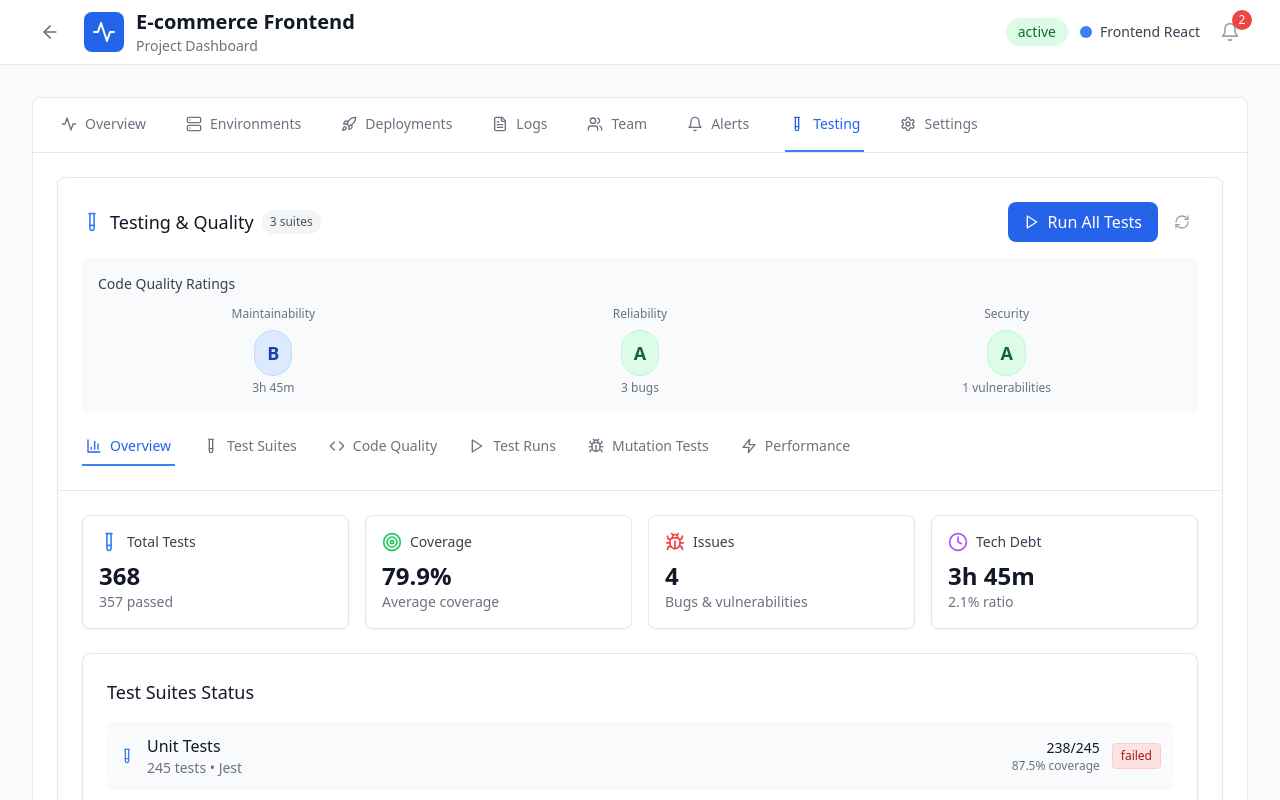
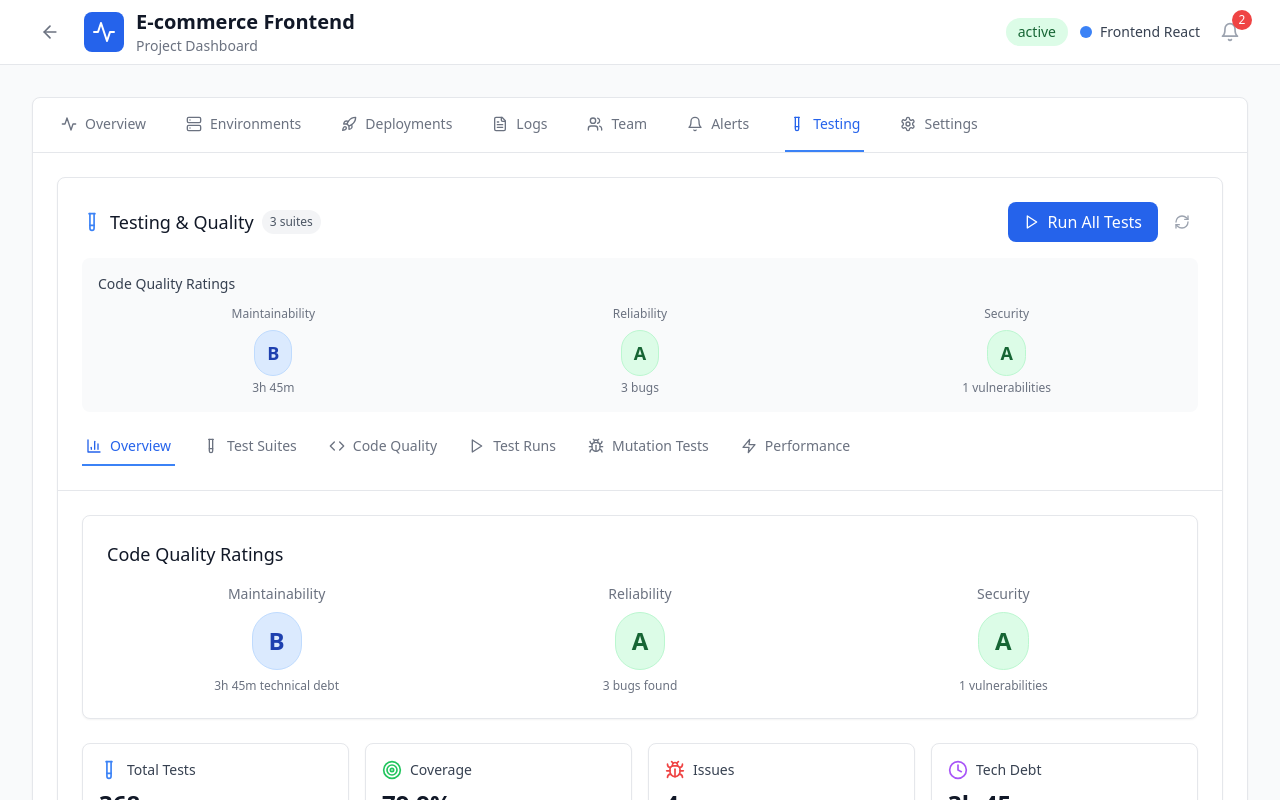
Before and after one commit to jpandof/projects, a React (Vite) app: page /project/proj-001 in a window 1280 px wide. Both pictures are taken after a click on the button "Testing". Shown: the top 800 px of the page. Built offline with nearby package versions, Linux system fonts and the light colour scheme.

Commit message:
Updated ProjectTesting.tsx

```diff
--- a/src/components/ProjectTesting.tsx
+++ b/src/components/ProjectTesting.tsx
@@ -164,6 +164,42 @@ export const ProjectTesting: React.FC<ProjectTestingProps> = ({ projectId }) =>
 
   const renderOverview = () => (
     <div className="space-y-6">
+      {/* Code Quality Ratings */}
+      {qualityMetrics && (
+        <div className="bg-white rounded-lg shadow-sm border p-6">
+          <h3 className="text-lg font-medium text-gray-900 mb-4">Code Quality Ratings</h3>
+          <div className="grid grid-cols-1 md:grid-cols-3 gap-6">
+            <div className="text-center">
+              <div className="text-sm text-gray-500 mb-2">Maintainability</div>
+              <div className={`inline-flex items-center px-4 py-3 rounded-full border font-bold text-2xl ${getRatingColor(qualityMetrics.maintainabilityRating)}`}>
+                {qualityMetrics.maintainabilityRating}
+              </div>
+              <div className="text-xs text-gray-500 mt-2">
+                {qualityMetrics.technicalDebt} technical debt
+              </div>
+            </div>
+            <div className="text-center">
+              <div className="text-sm text-gray-500 mb-2">Reliability</div>
+              <div className={`inline-flex items-center px-4 py-3 rounded-full border font-bold text-2xl ${getRatingColor(qualityMetrics.reliabilityRating)}`}>
+                {qualityMetrics.reliabilityRating}
+              </div>
+              <div className="text-xs text-gray-500 mt-2">
+                {qualityMetrics.bugs} bugs found
+              </div>
+            </div>
+            <div className="text-center">
+              <div className="text-sm text-gray-500 mb-2">Security</div>
+              <div className={`inline-flex items-center px-4 py-3 rounded-full border font-bold text-2xl ${getRatingColor(qualityMetrics.securityRating)}`}>
+                {qualityMetrics.securityRating}
+              </div>
+              <div className="text-xs text-gray-500 mt-2">
+                {qualityMetrics.vulnerabilities} vulnerabilities
+              </div>
+            </div>
+          </div>
+        </div>
+      )}
+
       {/* Summary Cards */}
       <div className="grid grid-cols-1 md:grid-cols-2 lg:grid-cols-4 gap-4">
         <div className="bg-white rounded-lg shadow-sm border p-4">
```
